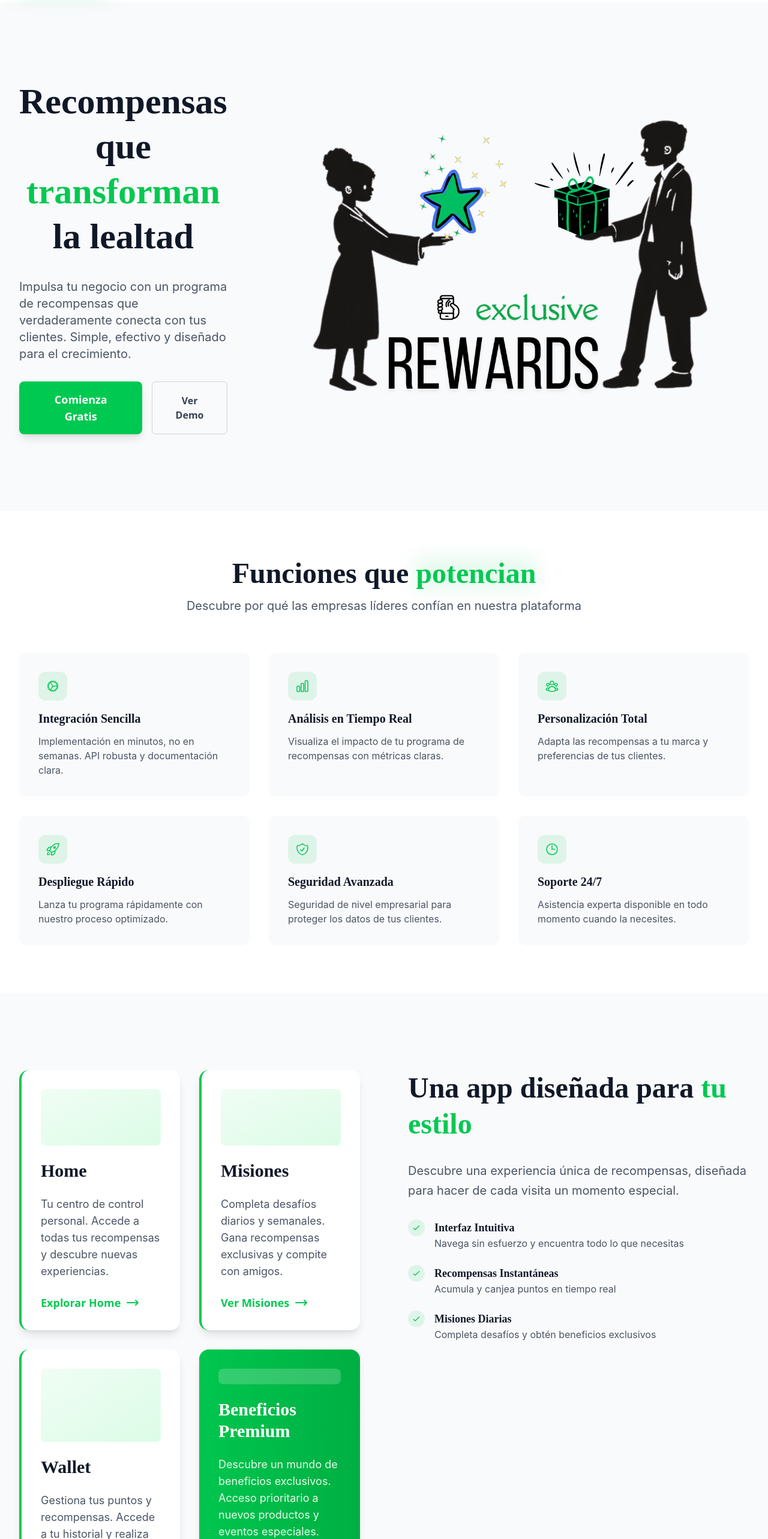
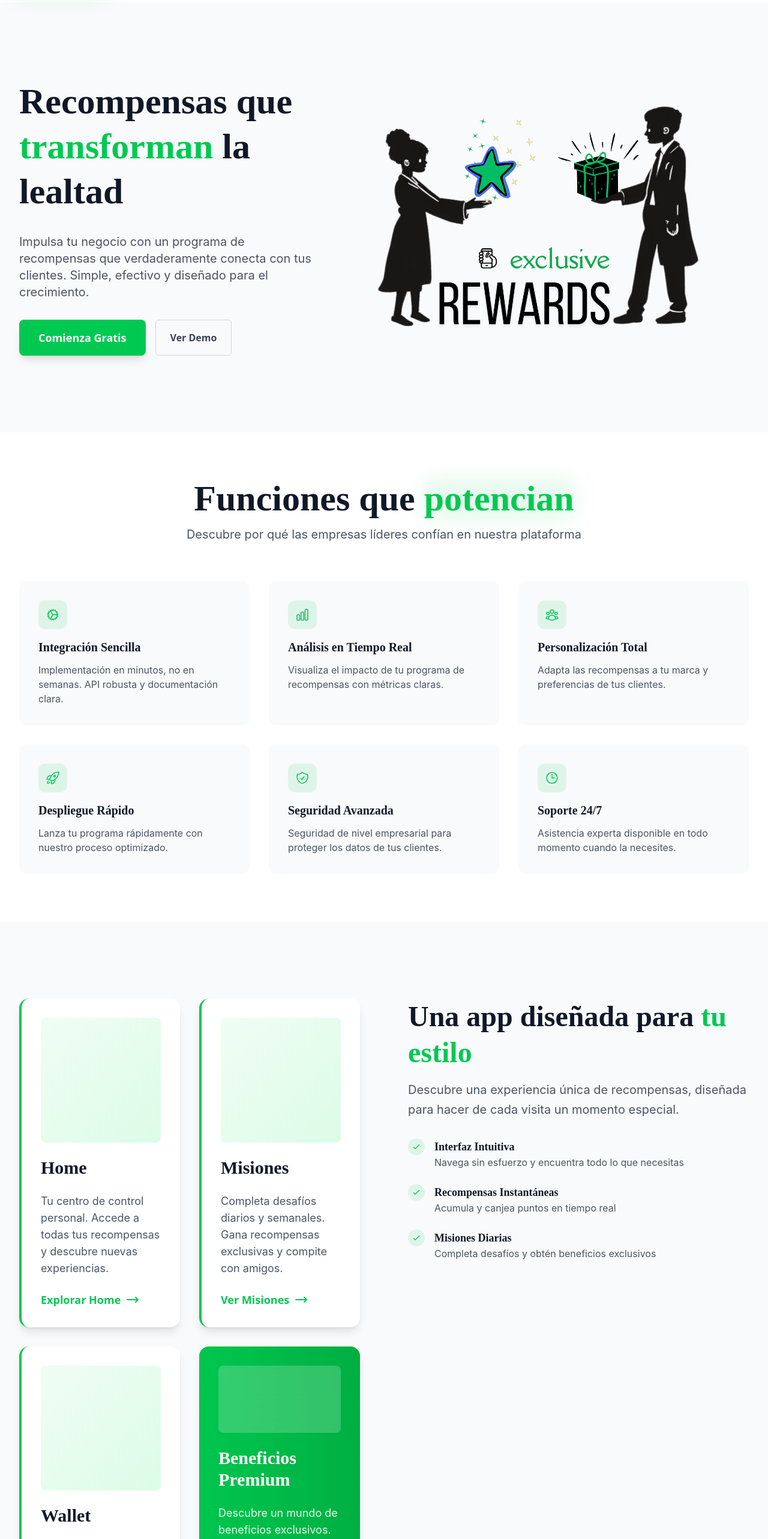
Before and after one commit to EdgarVMora/latte-saas, a React (Vite) app: page / in a window 1280 px wide. Shown: the part 60-2626 px from the top of the page at 60% size. Built offline with nearby package versions, Linux system fonts and the light colour scheme.

Commit message:
Optimize responsive design and improve user experience on the home page

```diff
--- a/src/pages/Home.jsx
+++ b/src/pages/Home.jsx
@@ -46,19 +46,19 @@ const Home = () => {
         <div className="max-w-7xl mx-auto px-4 sm:px-6 lg:px-8">
           <div className="grid grid-cols-1 lg:grid-cols-[1.3fr_1.7fr] gap-12 items-center">
             {/* Lado izquierdo - Texto principal */}
-            <div className="space-y-8">
-              <h1 className="text-6xl font-bold leading-tight text-gray-900 font-[Poppins] text-center">
+            <div className="space-y-8 text-center lg:text-left">
+              <h1 className="text-5xl sm:text-5xl lg:text-6xl font-bold leading-tight text-gray-900 font-[Poppins]">
                 Recompensas que{' '}
                 <span className="text-green-500">transforman</span> la lealtad
               </h1>
-              <p className="text-xl text-gray-600 font-[Inter] max-w-2xl">
+              <p className="text-lg sm:text-xl text-gray-600 font-[Inter] max-w-2xl mx-auto lg:mx-0">
                 Impulsa tu negocio con un programa de recompensas que verdaderamente conecta con tus clientes. Simple, efectivo y diseñado para el crecimiento.
               </p>
-              <div className="flex flex-col sm:flex-row gap-4">
-                <button className="px-8 py-4 bg-green-500 text-white rounded-lg text-lg font-semibold hover:bg-green-600 transition-colors duration-300 shadow-lg hover:shadow-green-500/25">
+              <div className="flex flex-col sm:flex-row gap-4 justify-center lg:justify-start">
+                <button className="px-6 sm:px-8 py-3 sm:py-4 bg-green-500 text-white rounded-lg text-base sm:text-lg font-semibold hover:bg-green-600 transition-colors duration-300 shadow-lg hover:shadow-green-500/25">
                   Comienza Gratis
                 </button>
-                <button className="px-6 py-3 border border-gray-300 text-gray-700 rounded-md text-base font-semibold hover:bg-gray-200 transition-colors duration-300">
+                <button className="px-4 sm:px-6 py-2.5 sm:py-3 border border-gray-300 text-gray-700 rounded-md text-base font-semibold hover:bg-gray-200 transition-colors duration-300">
                   Ver Demo
                 </button>
               </div>
@@ -69,7 +69,7 @@ const Home = () => {
               <img
                 src={starAndGift}
                 alt="Dashboard de Recompensas"
-                className="block w-auto max-w-4xl mx-auto object-cover"
+                className="w-full h-auto max-w-[80%] sm:max-w-[70%] md:max-w-[60%] lg:max-w-4xl mx-auto object-contain transform lg:scale-110 transition-transform duration-300"
               />
             </div>
           </div>
@@ -80,7 +80,7 @@ const Home = () => {
       <section id="funciones" className="bg-white py-20">
         <div className="max-w-7xl mx-auto px-4 sm:px-6 lg:px-8">
           <div className="text-center mb-16">
-            <h2 className="text-5xl font-bold text-gray-900 font-[Poppins] mb-4">
+            <h2 className="text-4xl sm:text-5xl lg:text-6xl font-bold text-gray-900 font-[Poppins] mb-4">
               Funciones que{' '}
               <span className="relative">
                 <span className="relative z-10 text-green-500">potencian</span>
@@ -150,9 +150,56 @@ const Home = () => {
       {/* App functionality section */}
       <section id="beneficios" className="bg-gray-50 py-32">
         <div className="max-w-7xl mx-auto px-4 sm:px-6 lg:px-8">
-          <div className="grid grid-cols-1 lg:grid-cols-2 gap-20 items-start">
-            {/* Grid del lado izquierdo */}
-            <div className="grid grid-cols-2 grid-rows-2 gap-8 h-[900px]">
+          {/* Contenedor principal con orden flexible */}
+          <div className="flex flex-col lg:grid lg:grid-cols-2 lg:gap-20 lg:items-start">
+            {/* Contenido del título - Aparecerá primero en móvil */}
+            <div className="lg:sticky lg:top-32 space-y-8 max-w-xl mb-16 lg:mb-0 lg:order-2">
+              <div className="text-center lg:text-left">
+                <h2 className="text-4xl sm:text-5xl font-bold text-gray-900 font-[Poppins] leading-tight mb-4">
+                  Una app diseñada para{' '}
+                  <span className="relative">
+                    <span className="relative z-10 text-green-500">tu estilo</span>
+                    <span className="absolute inset-0 bg-green-500/10 blur-lg"></span>
+                  </span>
+                </h2>
+                <p className="text-lg sm:text-xl text-gray-600 font-[Inter] leading-relaxed">
+                  Descubre una experiencia única de recompensas, diseñada para hacer de cada visita un momento especial.
+                </p>
+              </div>
+              <div className="space-y-6">
+                {[
+                  {
+                    title: 'Interfaz Intuitiva',
+                    description: 'Navega sin esfuerzo y encuentra todo lo que necesitas'
+                  },
+                  {
+                    title: 'Recompensas Instantáneas',
+                    description: 'Acumula y canjea puntos en tiempo real'
+                  },
+                  {
+                    title: 'Misiones Diarias',
+                    description: 'Completa desafíos y obtén beneficios exclusivos'
+                  }
+                ].map((feature, index) => (
+                  <div key={index} className="flex items-start">
+                    <div className="flex-shrink-0 h-7 w-7 rounded-full bg-green-500/10 flex items-center justify-center">
+                      <svg className="h-4 w-4 text-green-500" fill="none" viewBox="0 0 24 24" stroke="currentColor">
+                        <path strokeLinecap="round" strokeLinejoin="round" strokeWidth="2" d="M5 13l4 4L19 7" />
+                      </svg>
+                    </div>
+                    <div className="ml-4">
+                      <h4 className="text-lg font-semibold text-gray-900 font-[Poppins]">
+                        {feature.title}
+                      </h4>
+                      <p className="text-base text-gray-600 font-[Inter]">{feature.description}</p>
+                    </div>
+                  </div>
+                ))}
+              </div>
+            </div>
+
+            {/* Grid del lado izquierdo - Aparecerá segundo en móvil */}
+            <div className="grid grid-cols-1 sm:grid-cols-2 gap-8 h-auto lg:h-[900px] lg:order-1">
               {/* Panel Principal - Home */}
               <div className="bg-white rounded-2xl shadow-lg p-8 hover:shadow-xl transition-all duration-300 group border-l-4 border-green-500">
                 <div className="h-full flex flex-col">
@@ -243,50 +290,6 @@ const Home = () => {
                 </div>
               </div>
             </div>
-
-            {/* Contenido del lado derecho */}
-            <div className="lg:sticky lg:top-32 space-y-8 max-w-xl">
-              <h2 className="text-5xl font-bold text-gray-900 font-[Poppins] leading-tight">
-                Una app diseñada para{' '}
-                <span className="relative">
-                  <span className="relative z-10 text-green-500">tu estilo</span>
-                  <span className="absolute inset-0 bg-green-500/10 blur-lg"></span>
-                </span>
-              </h2>
-              <p className="text-xl text-gray-600 font-[Inter] leading-relaxed">
-                Descubre una experiencia única de recompensas, diseñada para hacer de cada visita un momento especial.
-              </p>
-              <div className="space-y-6">
-                {[
-                  {
-                    title: 'Interfaz Intuitiva',
-                    description: 'Navega sin esfuerzo y encuentra todo lo que necesitas'
-                  },
-                  {
-                    title: 'Recompensas Instantáneas',
-                    description: 'Acumula y canjea puntos en tiempo real'
-                  },
-                  {
-                    title: 'Misiones Diarias',
-                    description: 'Completa desafíos y obtén beneficios exclusivos'
-                  }
-                ].map((feature, index) => (
-                  <div key={index} className="flex items-start">
-                    <div className="flex-shrink-0 h-7 w-7 rounded-full bg-green-500/10 flex items-center justify-center">
-                      <svg className="h-4 w-4 text-green-500" fill="none" viewBox="0 0 24 24" stroke="currentColor">
-                        <path strokeLinecap="round" strokeLinejoin="round" strokeWidth="2" d="M5 13l4 4L19 7" />
-                      </svg>
-                    </div>
-                    <div className="ml-4">
-                      <h4 className="text-lg font-semibold text-gray-900 font-[Poppins]">
-                        {feature.title}
-                      </h4>
-                      <p className="text-base text-gray-600 font-[Inter]">{feature.description}</p>
-                    </div>
-                  </div>
-                ))}
-              </div>
-            </div>
           </div>
         </div>
       </section>
@@ -295,7 +298,7 @@ const Home = () => {
       <section id="planes" className="bg-gray-50 py-32">
         <div className="max-w-7xl mx-auto px-4 sm:px-6 lg:px-8">
           <div className="text-center mb-16">
-            <h2 className="text-4xl font-bold text-gray-900 font-[Poppins] leading-tight mb-5">
+            <h2 className="text-4xl font-bold text-gray-900 font-[Poppins] leading-tight mt-15 mb-5">
                   Planes que se adaptan a{' '}
                   <span className="relative">
                     <span className="relative z-10 text-green-500">tu negocio</span>
@@ -402,7 +405,7 @@ const Home = () => {
         </div>
       </section>
 
-      {/* Reviews */}
+      {/* Reviews Section*/}
       <section id="testimonios" className="bg-white py-32 overflow-hidden">
         <div className="max-w-7xl mx-auto px-4 sm:px-6 lg:px-8">
           <div className="grid grid-cols-1 lg:grid-cols-2 gap-16 items-center">
@@ -417,15 +420,15 @@ const Home = () => {
 
             {/* Right side - Content */}
             <div className="space-y-12">
-              <div>
-                <h2 className="text-5xl font-bold text-gray-900 font-[Poppins] leading-tight">
+              <div className="text-center lg:text-left">
+                <h2 className="text-4xl sm:text-5xl font-bold text-gray-900 font-[Poppins] leading-tight mb-4">
                   Voces que{' '}
                   <span className="relative">
                     <span className="relative z-10 text-green-500">inspiran</span>
                     <span className="absolute inset-0 bg-green-500/10 blur-lg"></span>
                   </span>
                 </h2>
-                <p className="mt-4 text-lg text-gray-500 font-[Inter] max-w-xl">
+                <p className="text-lg sm:text-xl text-gray-500 font-[Inter] max-w-xl mx-auto lg:mx-0">
                   Descubre cómo empresas de todos los tamaños están revolucionando la forma de conectar con sus clientes a través de nuestro programa.
                 </p>
               </div>
```
